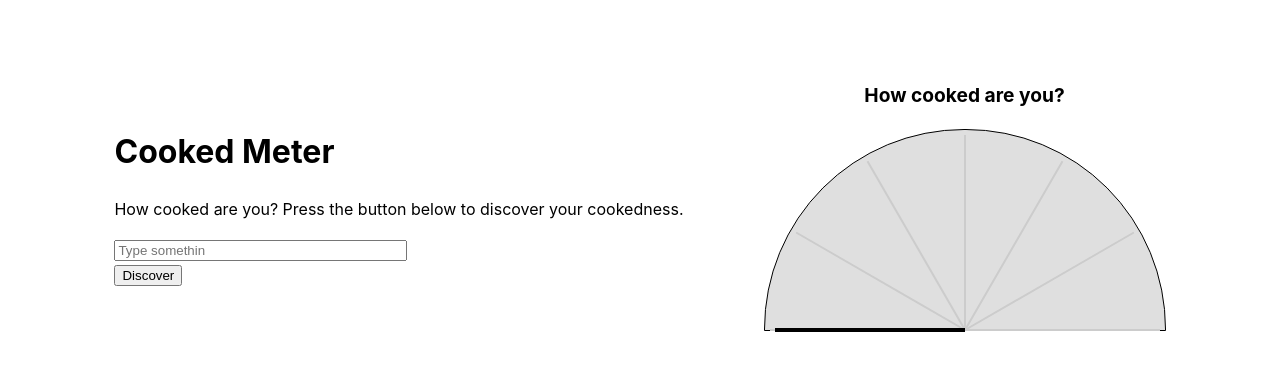
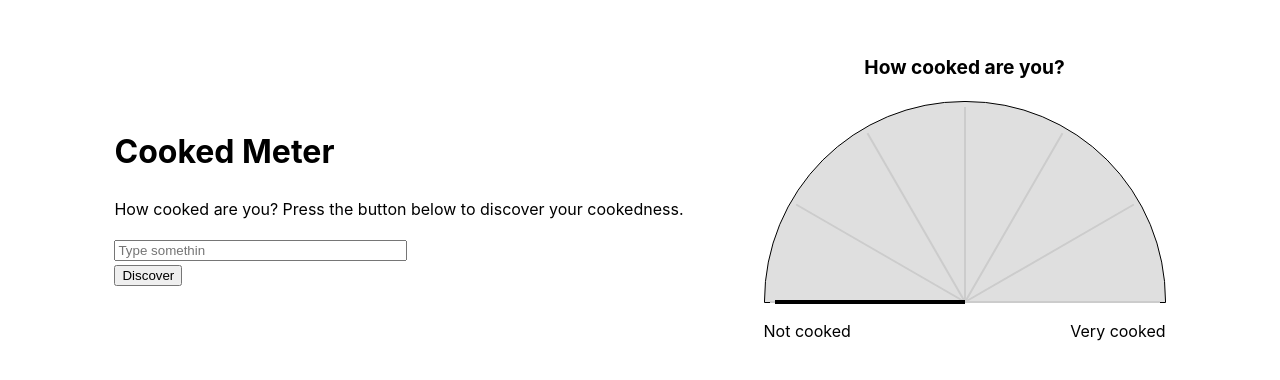
Before and after one commit to jeffrey-zang/cooked-meter, a React (Vite) app: page / in a window 1280 px wide. Shown: the part 204-584 px from the top of the page. Built offline with nearby package versions, Linux system fonts and the light colour scheme.

Commit message:
consolidate dial into component

```diff
--- a/src/App.css
+++ b/src/App.css
@@ -15,6 +15,12 @@
 }
 .form input {
   width: 50%;
+}
+
+.center {
+  text-align: center;
+  margin-left: auto;
+  margin-right: auto;
 }
 
 @keyframes shake {
@@ -41,17 +47,6 @@
     gap: 1rem;
     padding: 1rem;
   }
-  .semi-circle {
-    width: 300px !important;
-    height: 150px !important;
-    border-radius: 150px 150px 0 0 !important;
-  }
-  .dial {
-    height: 150px !important;
-  }
-  .line {
-    height: 150px !important;
-  }
 }
 
 .desc {
@@ -59,38 +54,3 @@
   font-weight: bold;
   font-size: 1.2rem;
 }
-
-.dial {
-  width: 4px;
-  background-color: black;
-  height: 190px;
-  position: absolute;
-  z-index: 10;
-  left: 50%;
-  transform-origin: bottom;
-  bottom: 3rem;
-  transition: transform .5s ease, rotate .3s ease;
-}
-
-.line {
-  width: 2px;
-  background-color: #ccc;
-  height: 195px;
-  position: absolute;
-  z-index: 10;
-  left: 50%;
-  transform-origin: bottom;
-  z-index: 5;
-  bottom: 3rem;
-  transition: transform .5s ease, rotate .3s ease;
-}
-
-.semi-circle {
-  width: 400px;
-  height: 200px;
-  border-radius: 200px 200px 0 0;
-  background-color: #dfdfdf;
-  border: 1px solid black;
-  position: relative;
-  transition: background-color .5s ease;
-}
--- a/src/App.jsx
+++ b/src/App.jsx
@@ -2,6 +2,7 @@ import "./App.css";
 import React, { useState } from "react";
 import { Routes, Route, Link } from "react-router-dom";
 import Share from "./Share";
+import Dial from "./components/Dial";
 
 const App = () => {
   const cookedness = [
@@ -73,65 +74,8 @@ const App = () => {
             </div>
 
             <div className="right">
-              {/* <p className="not">Not cooked</p>
-      <p className="very">Very cooked</p> */}
               <p className="desc">{cooked[1]}</p>
-              <div className="semi-circle">
-                <div
-                  className="dial"
-                  style={{
-                    transform: `translateX(-50%) translateY(3rem) rotate(${cooked[0] * 1.8 - 90}deg)`,
-                  }}
-                ></div>
-                <div
-                  className="line"
-                  style={{
-                    transform:
-                      "translateX(-50%) translateY(3rem) rotate(-60deg)",
-                  }}
-                ></div>
-                <div
-                  className="line"
-                  style={{
-                    transform:
-                      "translateX(-50%) translateY(3rem) rotate(-30deg)",
-                  }}
-                ></div>
-                <div
-                  className="line"
-                  style={{
-                    transform: "translateX(-50%) translateY(3rem) rotate(0deg)",
-                  }}
-                ></div>
-                <div
-                  className="line"
-                  style={{
-                    transform:
-                      "translateX(-50%) translateY(3rem) rotate(30deg)",
-                  }}
-                ></div>
-                <div
-                  className="line"
-                  style={{
-                    transform:
-                      "translateX(-50%) translateY(3rem) rotate(60deg)",
-                  }}
-                ></div>
-                <div
-                  className="line"
-                  style={{
-                    transform:
-                      "translateX(-50%) translateY(3rem) rotate(90deg)",
-                  }}
-                ></div>
-                <div
-                  className="line"
-                  style={{
-                    transform:
-                      "translateX(-50%) translateY(3rem) rotate(-90deg)",
-                  }}
-                ></div>
-              </div>
+              <Dial rotateAmount={cooked[0]} />
               {input && cooked[1] !== "How cooked are you?" && (
                 <button
                   onClick={() => setShowShare(true)}>
@@ -150,7 +94,10 @@ const App = () => {
                       name
                     )}/${encodeURIComponent(
                       cooked[1]
-                    )}/${encodeURIComponent(color)} `}
+                    )}/${encodeURIComponent(
+                      selected[0]
+                    )}/
+                    ${encodeURIComponent(color)} `}
                     target="_blank"
                     rel="noreferrer"
                   >
@@ -162,7 +109,7 @@ const App = () => {
           </div>
         }
       />
-      <Route path="/:name/:cooked/:color" element={<Share />} />
+      <Route path="/:name/:cooked/:selected/:color" element={<Share />} />
     </Routes>
   );
 };
--- a/src/Share.jsx
+++ b/src/Share.jsx
@@ -1,15 +1,78 @@
+import { Link } from 'react-router-dom';
 import { useParams } from 'react-router-dom';
 
 const Share = () => {
 
   let { name } = useParams();
   let { cooked } = useParams();
+  let { selected } = useParams();
   let { color } = useParams();
 
   return (
     // <div>{name}, {thing}, {cooked}, {color}</div>
     <div>
-      <h1 className='title'>{cooked.replace("you're", `${name} is`)}</h1>
+      <h1 className='title center'>{cooked.replace("you're", `${name} is`)}</h1>
+      <div className="center">
+        <p className="desc"></p>
+        <div className="semi-circle">
+          <div
+            className="dial"
+            style={{
+              transform: `translateX(-50%) translateY(3rem) rotate(${cooked[0] * 1.8 - 90}deg)`,
+              bottom: 0
+            }}
+          ></div>
+          <div
+            className="line"
+            style={{
+              transform:
+                "translateX(-50%) translateY(3rem) rotate(-60deg)",
+            }}
+          ></div>
+          <div
+            className="line"
+            style={{
+              transform:
+                "translateX(-50%) translateY(3rem) rotate(-30deg)",
+            }}
+          ></div>
+          <div
+            className="line"
+            style={{
+              transform: "translateX(-50%) translateY(3rem) rotate(0deg)",
+            }}
+          ></div>
+          <div
+            className="line"
+            style={{
+              transform:
+                "translateX(-50%) translateY(3rem) rotate(30deg)",
+            }}
+          ></div>
+          <div
+            className="line"
+            style={{
+              transform:
+                "translateX(-50%) translateY(3rem) rotate(60deg)",
+            }}
+          ></div>
+          <div
+            className="line"
+            style={{
+              transform:
+                "translateX(-50%) translateY(3rem) rotate(90deg)",
+            }}
+          ></div>
+          <div
+            className="line"
+            style={{
+              transform:
+                "translateX(-50%) translateY(3rem) rotate(-90deg)",
+            }}
+          ></div>
+        </div>
+      </div>
+      <Link to='/'>how cooked am i?</Link>
     </div>
   )
 }
--- /dev/null
+++ b/src/components/Dial/Dial.css
@@ -0,0 +1,53 @@
+@media screen and (max-width: 768px) {
+  .dial-container {
+    width: 300px !important;
+    height: 150px !important;
+    border-radius: 150px 150px 0 0 !important;
+  }
+  .dial {
+    height: 150px !important;
+  }
+  .line {
+    height: 150px !important;
+  }
+}
+
+.dial-container {
+  width: 400px;
+  height: 200px;
+  border-radius: 200px 200px 0 0;
+  background-color: #dfdfdf;
+  border: 1px solid black;
+  position: relative;
+  transition: background-color .5s ease;
+}
+
+.line {
+  width: 2px;
+  background-color: #ccc;
+  height: 195px;
+  position: absolute;
+  z-index: 10;
+  left: 50%;
+  transform-origin: bottom;
+  z-index: 5;
+  bottom: 3rem;
+  transition: transform .5s ease, rotate .3s ease;
+}
+
+.dial {
+  width: 4px;
+  background-color: black;
+  height: 190px;
+  position: absolute;
+  z-index: 10;
+  left: 50%;
+  transform-origin: bottom;
+  bottom: 0;
+  transition: transform .5s ease, rotate .3s ease;
+}
+
+.indicator {
+  display: flex;
+  justify-content: space-between;
+}
--- /dev/null
+++ b/src/components/Dial/index.jsx
@@ -0,0 +1,64 @@
+import './Dial.css'
+
+const Dial = ({ rotateAmount }) => {
+  return (
+    <div>
+      <div className="dial-container">
+        <div
+          className="dial"
+          style={{
+            transform: `translateX(-50%) rotate(${rotateAmount * 1.8 - 90}deg)`,
+          }}
+        ></div>
+        <div
+          className="line"
+          style={{
+            transform: "translateX(-50%) translateY(3rem) rotate(-60deg)",
+          }}
+        ></div>
+        <div
+          className="line"
+          style={{
+            transform: "translateX(-50%) translateY(3rem) rotate(-30deg)",
+          }}
+        ></div>
+        <div
+          className="line"
+          style={{
+            transform: "translateX(-50%) translateY(3rem) rotate(0deg)",
+          }}
+        ></div>
+        <div
+          className="line"
+          style={{
+            transform: "translateX(-50%) translateY(3rem) rotate(30deg)",
+          }}
+        ></div>
+        <div
+          className="line"
+          style={{
+            transform: "translateX(-50%) translateY(3rem) rotate(60deg)",
+          }}
+        ></div>
+        <div
+          className="line"
+          style={{
+            transform: "translateX(-50%) translateY(3rem) rotate(90deg)",
+          }}
+        ></div>
+        <div
+          className="line"
+          style={{
+            transform: "translateX(-50%) translateY(3rem) rotate(-90deg)",
+          }}
+        ></div>
+      </div>
+      <div className='indicator'>
+        <p>Not cooked</p>
+        <p>Very cooked</p>
+      </div>
+    </div>
+  );
+};
+
+export default Dial;
```
